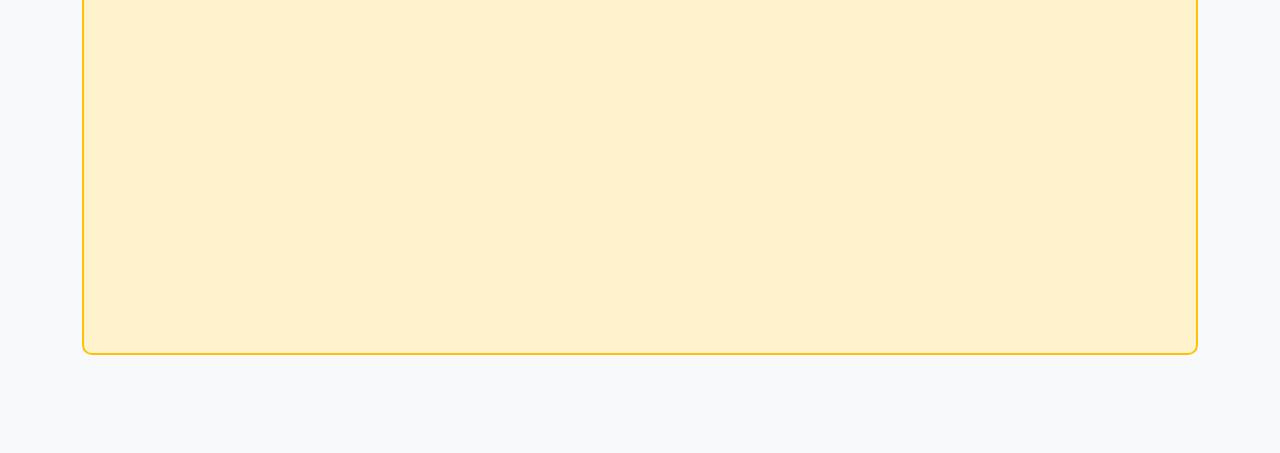
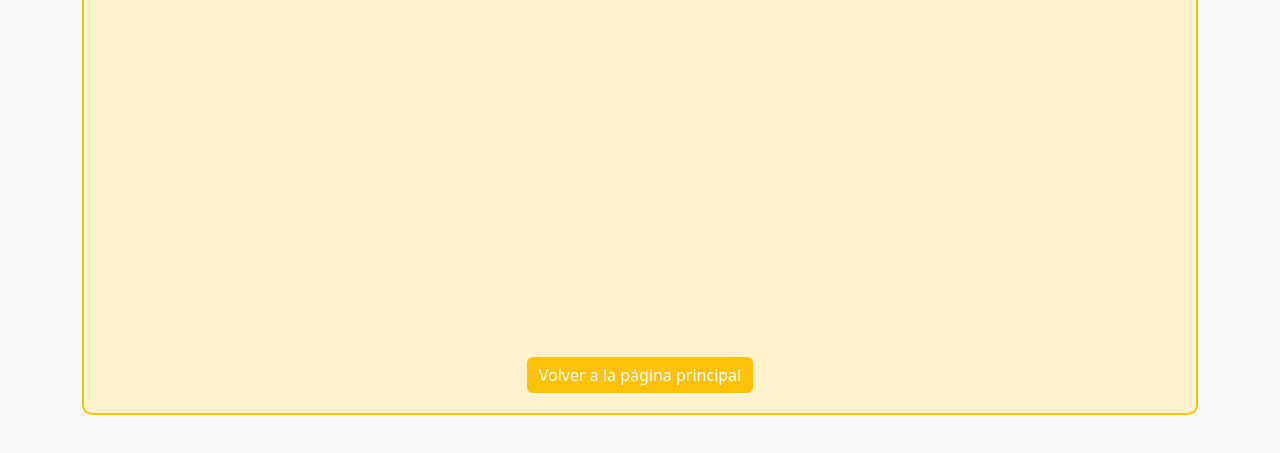
Before and after one commit to Julisdp/CookieTest-Backend, a website: page src/public/grafico.html in a window 1280 px wide. Shown: the part 153-606 px from the top of the page. Drawn offline with nearby package versions, Linux system fonts and the light colour scheme.

Commit message:
agregacion boton de volver a la pagina principal

```diff
--- a/src/public/grafico.html
+++ b/src/public/grafico.html
@@ -22,11 +22,11 @@
         .chart-container {
             display: none;
         }
-        .btn-primary {
+        .btn-primary, .btn-secondary {
             background-color: #ffc107;
             border: none;
         }
-        .btn-primary:hover {
+        .btn-primary:hover, .btn-secondary:hover {
             background-color: #e0a800;
         }
         .legend-container {
@@ -61,6 +61,9 @@
                 <div id="legendContainer" class="col-md-4 legend-container">
                     <!-- Leyenda y promedio de rtaAfectivo se insertan aquí dinámicamente -->
                 </div>
+            </div>
+            <div class="text-center mt-4">
+                <a href="index.html" class="btn btn-secondary">Volver a la página principal</a>
             </div>
         </div>
     </div>
```
